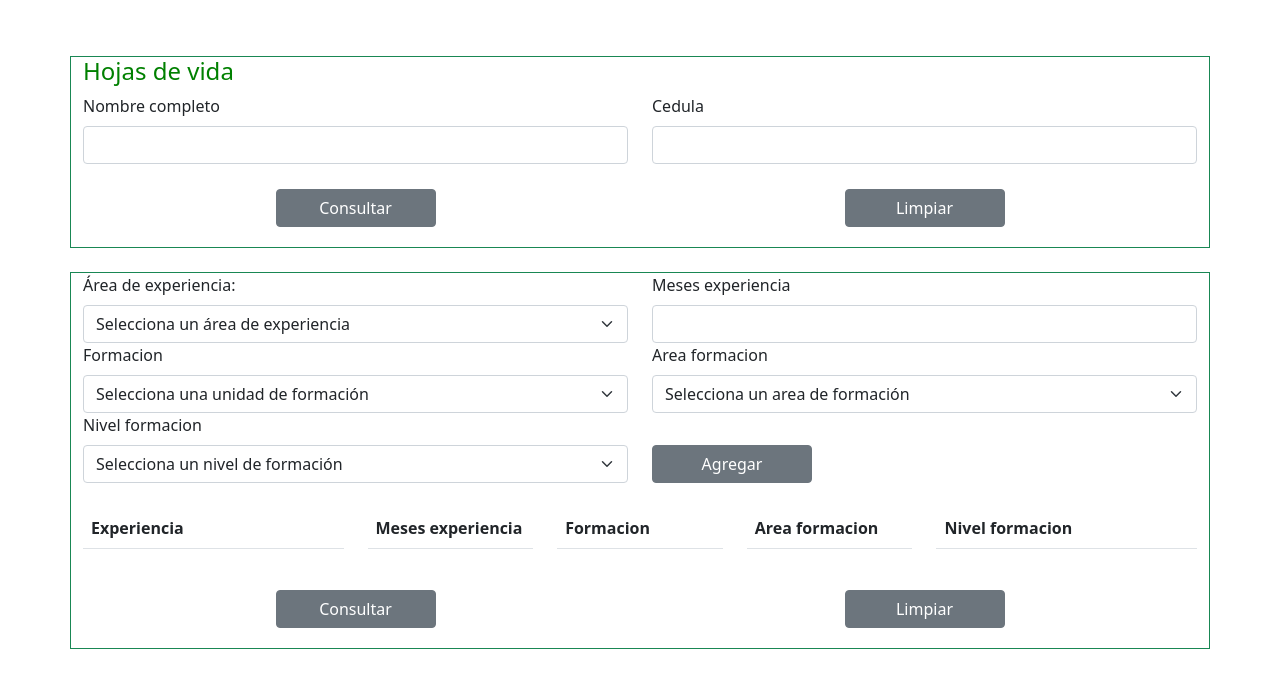
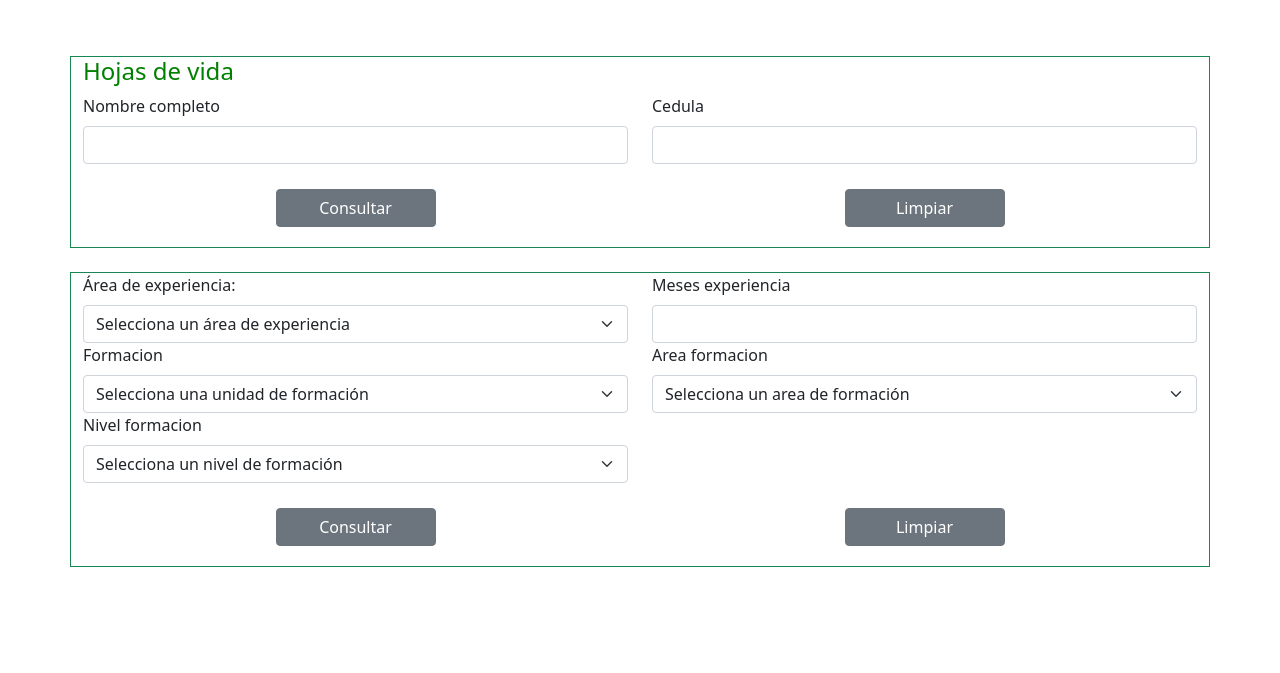
Before and after one commit to Maricelabotero/HojasDeVida_DivisionInnovacion, a website: page Public/ConsultarHojasdeVida.html in a window 1280 px wide. Shown: the part 162-835 px from the top of the page. After the commit the page ends 800 px from the top, so only its background shows below. Drawn offline with nearby package versions, Linux system fonts and the light colour scheme; no server answers.

Commit message:
Update ConsultarHojasdeVida.html

```diff
--- a/Public/ConsultarHojasdeVida.html
+++ b/Public/ConsultarHojasdeVida.html
@@ -115,56 +115,61 @@
           </div>
           <br />
 
-          <div class="col-md-6 align-self-end">
+           <div class="col-md-6 align-self-end">
+          </div>
+          <!-- <div class="col-md-6 align-self-end">
             <button type="button" class="btn btn-secondary" style="width: 160px; " id="btn-consultar-formulario"
-              onclick="TraerDatosBusqueda()">Agregar</button>
+              onclick="AgregarConsulta()">Agregar</button>
           </div>
 
-          <div class="col-md-3" id="Tabla-Experiencia">
+          <div class="col-md-1" id=""></div>
+          <div class="col-md-2">
             <table class="table margin-table">
-              <thead class="thead-light">
+              <thead class="thead-light" id="Tabla-Experiencia">
                 <tr>
                   <th> Experiencia</th>
                 </tr>
               </thead>
             </table>
           </div>
-          <div class="col-md-2" id="Tabla-Meses">
+          <div class="col-md-2" >
             <table class="table margin-table">
-              <thead class="thead-light">
+              <thead class="thead-light" id="Tabla-Meses">
                 <tr>
                   <th> Meses experiencia </th>
                 </tr>
               </thead>
             </table>
           </div>
-          <div class="col-md-2" id="Tabla-Formacion">
+          <div class="col-md-2">
             <table class="table margin-table">
-              <thead class="thead-light">
+              <thead class="thead-light" id="Tabla-Formacion">
                 <tr>
                   <th> Formacion </th>
                 </tr>
               </thead>
             </table>
           </div>
-          <div class="col-md-2" id="Tabla-Area">
+          <div class="col-md-2">
             <table class="table margin-table">
-              <thead class="thead-light">
+              <thead class="thead-light" id="Tabla-Area">
                 <tr>
                   <th> Area formacion </th>
                 </tr>
               </thead>
             </table>
           </div>
-          <div class="col-md-3" id="Tabla-Nivel">
+          <div class="col-md-2">
             <table class="table margin-table">
-              <thead class="thead-light">
+              <thead class="thead-light" id="Tabla-Nivel">
                 <tr>
                   <th> Nivel formacion </th>
                 </tr>
               </thead>
             </table>
           </div>
+          <div class="col-md-1" id=""></div>
+-->
 
 
           <div class="insertar col-md-6">
```
